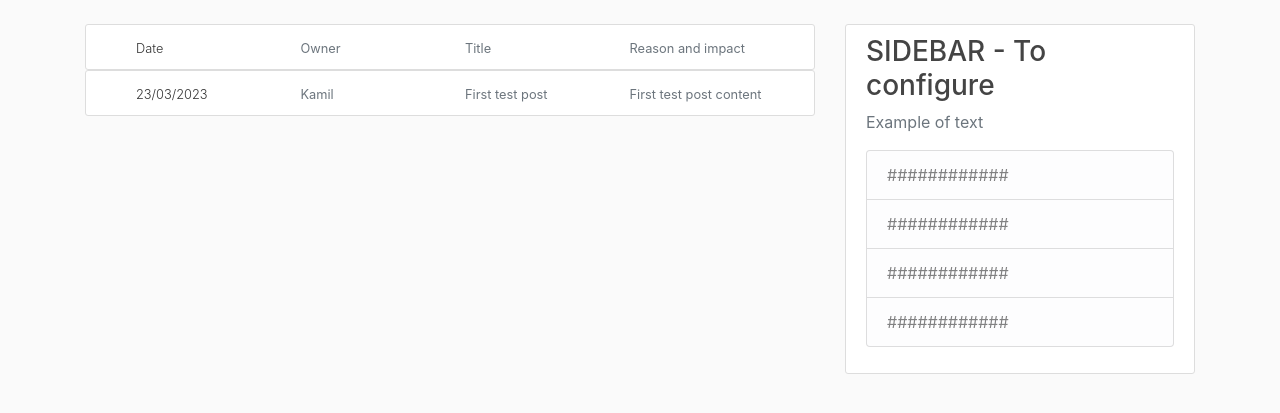
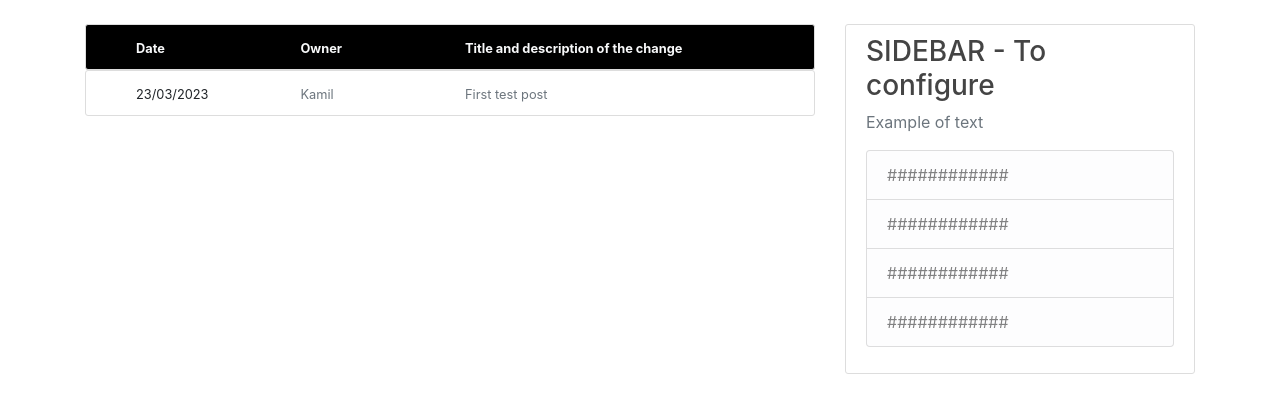
Before and after one commit to awstabaka/change-management-app, a Flask app: page / in a window 1280 px wide. Shown: the part 56-469 px from the top of the page. Run offline with Flask 2, Linux system fonts and the light colour scheme; some libraries are stand-ins or nearby versions.

Commit message:
Change /home view and add css style

```diff
--- a/static/styles.css
+++ b/static/styles.css
@@ -1,6 +1,5 @@
 body {
-  background: #fafafa;
-  color: #333333;
+  background: #ffffff;
   margin-top: 5rem;
 }
 
@@ -17,7 +16,7 @@ h1, h2, h3, h4, h5, h6 {
 }
 
 .site-header .navbar-nav .nav-link:hover {
-  color: #DCDCDC;
+  color: #ffffff;
 }
 
 .site-header .navbar-nav .nav-link.active {
@@ -77,3 +76,11 @@ a.article-title:hover {
 .account-heading {
   font-size: 2.5rem;
 }
+
+.media {
+  background-color: #000000;
+}
+
+.media-body .text{
+  text-color: #FFFFFF;
+}
--- a/templates/home.html
+++ b/templates/home.html
@@ -4,51 +4,33 @@
 <div class="media content-section">
   <div class="container-fluid">
     <div class="row mx-0">
-      <div class="col">
-        <div class="media-body">
-          <small class="font-weight-light ">Date</small>
+      <div class="col-3">
+        <div>
+          <small class="font-weight-bold text-light">Date</small>
         </div>
       </div>
-      <div class="col">
-        <div class="media-body">
-          <small class="text-muted">Owner</small>
-        </div>
+      <div class="col-3">
+          <small class="font-weight-bold text-light">Owner</small>
       </div>
-      <div class="col">
-        <div class="media-body">
-          <small class="text-muted">Title</small>
-        </div>
-      </div>
-      <div class="col">
-        <div class="media-body">
-          <small class="text-muted">Reason and impact</small>
-        </div>
+      <div class="col-6">
+          <small class="font-weight-bold text-light">Title and description of the change</small>
       </div>
     </div>
   </div>
 </div>
-<article class="media content-section">
+<article class="content-section">
   <div class="container-fluid">
     <div class="row mx-0">
-      <div class="col">
+      <div class="col-3">
         <div class="media-body">
-          <small class="font-weight-light ">{{ post.date_posted }}</small>
+          <small class="font-weight-normal">{{ post.date_posted }}</small>
         </div>
       </div>
-      <div class="col">
-        <div class="media-body">
+      <div class="col-3">
           <small class="text-muted">{{ post.author }}</small>
-        </div>
       </div>
-      <div class="col">
-        <div class="media-body">
+      <div class="col-6">
           <small class="text-muted">{{ post.title }}</small>
-        </div>
-      </div>
-      <div class="col">
-        <div class="media-body">
-          <small class="text-muted">{{ post.content }}</small>
-        </div>
       </div>
     </div>
   </div>
```
